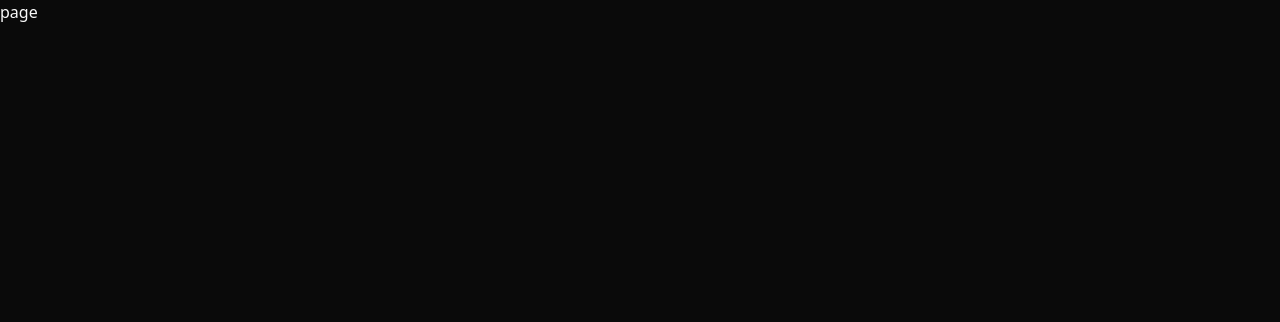
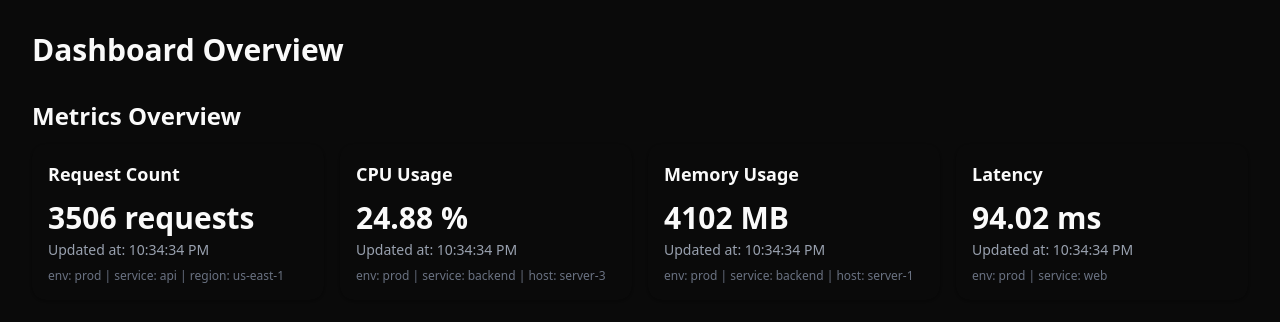
Before and after one commit to yilmaz1998/observability-dashboard, a Next.js app in the folder dashboard/: page / in a window 1280 px wide. Shown: the top 322 px of the page. Built offline with nearby package versions, Linux system fonts and the light colour scheme.

Commit message:
feat(dashboard): add metrics with live updating values

```diff
--- /dev/null
+++ b/dashboard/app/components/MetricCard.tsx
@@ -0,0 +1,22 @@
+import { Metric } from "../data/types";
+
+interface MetricCardProps {
+    metric: Metric;
+};
+
+  export default function MetricCard({ metric }: MetricCardProps) {
+    const { name, value, tags, timestamp, unit } = metric;
+
+    return (
+      <div className="p-4 rounded-xl shadow">
+        <h3 className="text-lg font-semibold">{name}</h3>
+        <p className="text-3xl font-bold mt-3">{value} {unit ?? ""}</p>
+        <div className="text-sm text-gray-400 mt-1">
+          Updated at: {new Date(timestamp).toLocaleTimeString()}
+        </div>
+        <div className="text-xs text-gray-500 mt-2">
+          {Object.entries(tags).map(([k, v]) => `${k}: ${v}`).join(" | ")}
+        </div>
+      </div>
+    );
+  }
--- a/dashboard/app/data/mock.ts
+++ b/dashboard/app/data/mock.ts
@@ -7,30 +7,34 @@ export const metrics: Metric[] = [
   {
     id: uuidv4(),
     name: "Request Count",
-    value: Math.floor(Math.random() * 5000),
+    value: 0,
     timestamp: now,
     tags: { env: "prod", service: "api", region: "us-east-1" },
+    unit: "requests"
   },
   {
     id: uuidv4(),
     name: "CPU Usage",
-    value: parseFloat((Math.random() * 80 + 20).toFixed(2)),
+    value: 0,
     timestamp: now,
     tags: { env: "prod", service: "backend", host: "server-3" },
+    unit: "%"
   },
   {
     id: uuidv4(),
     name: "Memory Usage",
-    value: Math.floor(Math.random() * 4000 + 1000),
+    value: 0,
     timestamp: now,
     tags: { env: "prod", service: "backend", host: "server-1" },
+    unit: "MB"
   },
   {
     id: uuidv4(),
     name: "Latency",
-    value: parseFloat((Math.random() * 200 + 50).toFixed(2)),
+    value: 0,
     timestamp: now,
     tags: { env: "prod", service: "web" },
+    unit: "ms"
   },
 ];
 
--- a/dashboard/app/data/types.ts
+++ b/dashboard/app/data/types.ts
@@ -4,6 +4,7 @@ export type Metric = {
     value: number
     timestamp: number
     tags: Record<string, string>
+    unit?: string
 }
 
   export type LogEntry = {
--- a/dashboard/app/page.tsx
+++ b/dashboard/app/page.tsx
@@ -1,9 +1,60 @@
-import React from 'react'
+'use client'
 
-const page = () => {
+import { useState, useEffect } from "react";
+import { metrics as initialMetrics } from "@/app/data/mock";
+import MetricCard from "@/app/components/MetricCard";
+import { Metric } from "@/app/data/types";
+
+export default function DashboardOverview() {
+  const [metrics, setMetrics] = useState<Metric[]>(
+    initialMetrics.map(metric => ({ ...metric, value: 0 }))
+  );
+
+  useEffect(() => {
+    setMetrics(prev =>
+      prev.map(metric => ({ ...metric, value: generateRandom(metric.name) }))
+    );
+
+    const interval = setInterval(() => {
+      setMetrics(prev =>
+        prev.map(metric => ({
+          ...metric,
+          value: generateRandom(metric.name),
+          timestamp: Date.now(),
+        }))
+      );
+    }, 2000);
+
+    return () => clearInterval(interval);
+  }, []);
+
+  function generateRandom(name: string) {
+    switch (name) {
+      case "Request Count":
+        return Math.floor(Math.random() * 5000);
+      case "CPU Usage":
+        return parseFloat((Math.random() * 80 + 20).toFixed(2));
+      case "Memory Usage":
+        return Math.floor(Math.random() * 4000 + 1000);
+      case "Latency":
+        return parseFloat((Math.random() * 200 + 50).toFixed(2));
+      default:
+        return 0;
+    }
+  }
+
   return (
-    <div>page</div>
-  )
+    <div className="p-8 space-y-8">
+      <h1 className="text-3xl font-bold">Dashboard Overview</h1>
+
+      <section>
+        <h2 className="text-2xl font-semibold mb-3">Metrics Overview</h2>
+        <div className="grid grid-cols-1 sm:grid-cols-2 lg:grid-cols-4 gap-4">
+          {metrics.map(metric => (
+            <MetricCard key={metric.id} metric={metric} />
+          ))}
+        </div>
+      </section>
+    </div>
+  );
 }
-
-export default page
```
